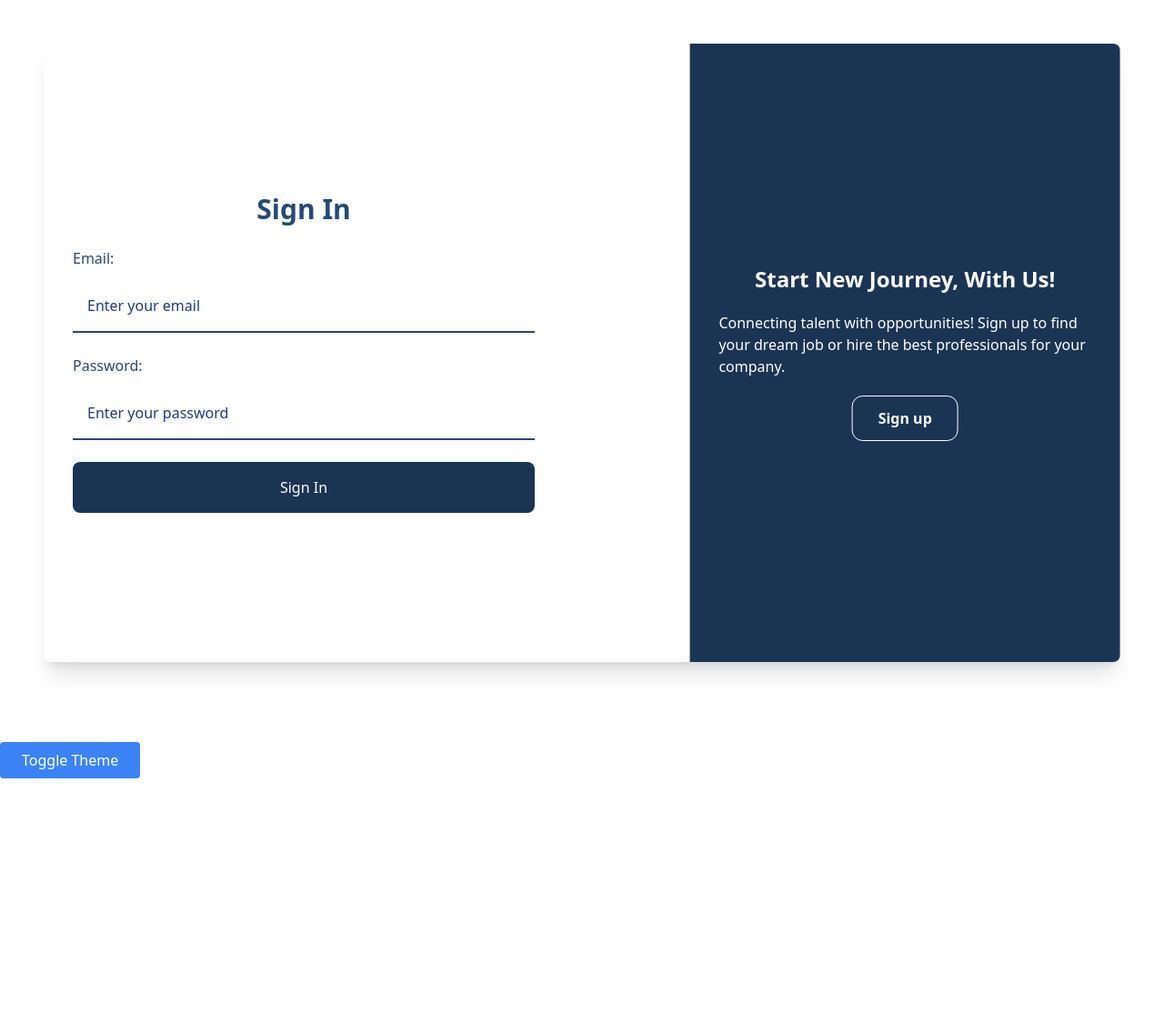
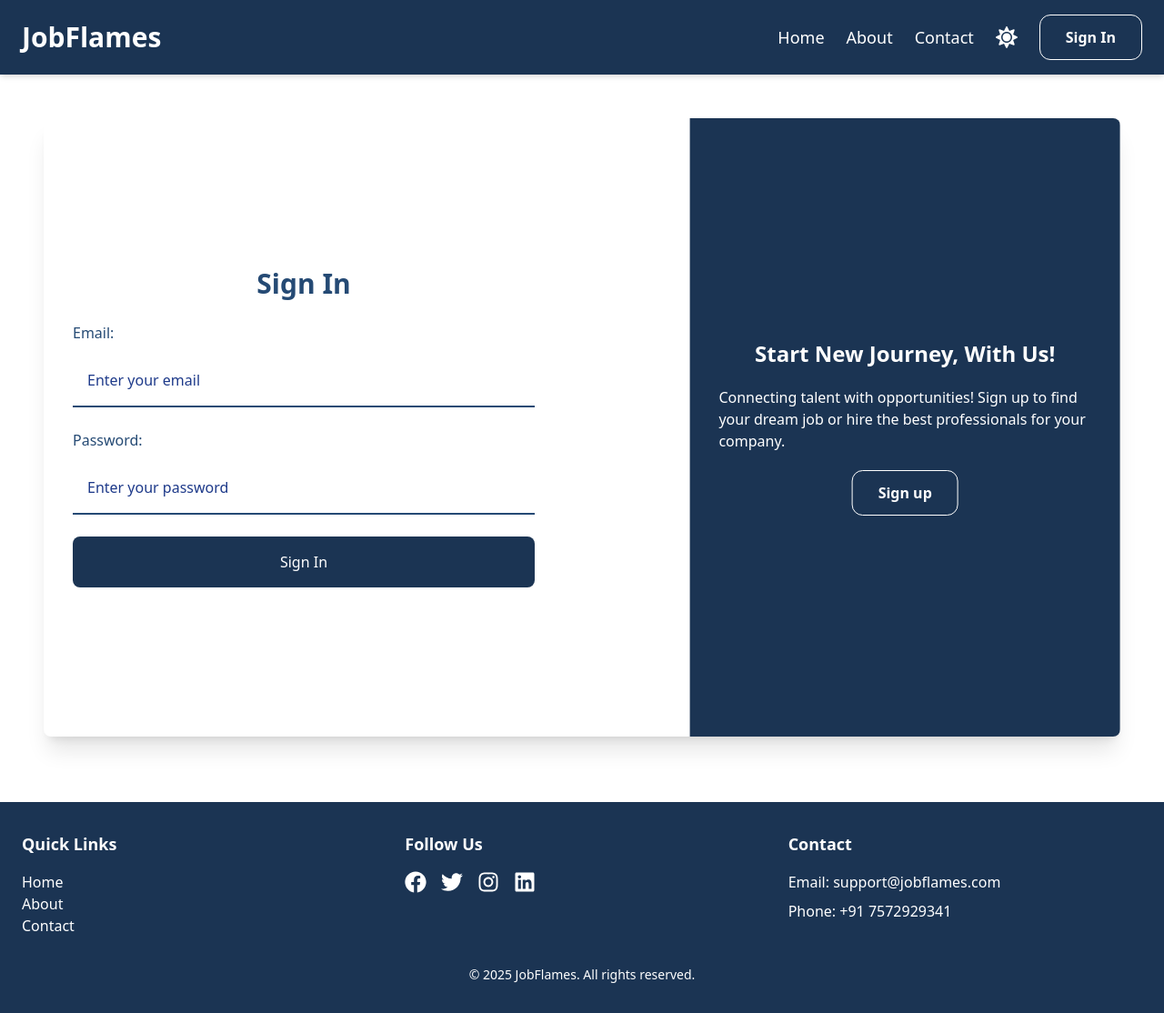
Before and after one commit to Jeet0105/JobFlames, a React (Vite) app in the folder Frontend/: page /auth in a window 1280 px wide. Shown: the whole page at 91% size. Before the commit the page ends 856 px from the top, so only its background shows below. Built offline with nearby package versions, Linux system fonts and the light colour scheme.

Commit message:
Added header and footer

```diff
--- a/Frontend/package.json
+++ b/Frontend/package.json
@@ -14,6 +14,7 @@
     "axios": "^1.7.9",
     "react": "^18.3.1",
     "react-dom": "^18.3.1",
+    "react-icons": "^5.4.0",
     "react-redux": "^9.2.0",
     "react-router": "^7.1.4",
     "react-router-dom": "^7.1.4",
--- a/Frontend/src/App.jsx
+++ b/Frontend/src/App.jsx
@@ -1,26 +1,19 @@
-import AccessAccount from "./Components/AccessAccount/AccessAccount"
-import { useDispatch, useSelector } from 'react-redux';
-import { toggleTheme } from './Redux/Theme/themeSlice';
-import { BrowserRouter, Routes, Route } from "react-router-dom";
+import { BrowserRouter, Routes, Route } from 'react-router-dom';
+import AccessAccount from './Components/AccessAccount/AccessAccount';
+import Header from './Components/header/header';
+import Footer from './Components/footer/footer';
 
 function App() {
-  const theme = useSelector((state) => state.theme.mode);
-  const dispatch = useDispatch();
   return (
-    <>
-      <BrowserRouter>
+    <BrowserRouter>
+      <Header />
       <Routes>
-          <Route path="/auth" element={<AccessAccount />} />
-        </Routes>
-      </BrowserRouter>
-      <button
-          onClick={() => dispatch(toggleTheme())}
-          className="mt-4 px-6 py-2 bg-blue-500 text-white rounded hover:bg-blue-600"
-        >
-          Toggle Theme
-        </button>
-    </>
-  )
+        <Route path="/auth" element={<AccessAccount />} />
+        {/* Add more routes as needed */}
+      </Routes>
+      <Footer />
+    </BrowserRouter>
+  );
 }
 
-export default App
+export default App;
--- /dev/null
+++ b/Frontend/src/Components/footer/footer.jsx
@@ -0,0 +1,48 @@
+import { FaFacebook, FaTwitter, FaInstagram, FaLinkedin } from 'react-icons/fa'; // Example social media icons
+
+function Footer() {
+  return (
+    <footer className="bg-[#1b3453] text-white py-8">
+      <div className="max-w-screen-xl mx-auto px-6">
+        <div className="grid md:grid-cols-3 gap-8">
+          <div>
+            <h3 className="font-semibold text-lg mb-4">Quick Links</h3>
+            <ul>
+              <li><a href="/" className="hover:text-teal-300 transition duration-200">Home</a></li>
+              <li><a href="/about" className="hover:text-teal-300 transition duration-200">About</a></li>
+              <li><a href="/contact" className="hover:text-teal-300 transition duration-200">Contact</a></li>
+            </ul>
+          </div>
+          <div>
+            <h3 className="font-semibold text-lg mb-4">Follow Us</h3>
+            <div className="flex space-x-4">
+              <a href="https://facebook.com" className="text-white hover:text-teal-300">
+                <FaFacebook size={24} />
+              </a>
+              <a href="https://twitter.com" className="text-white hover:text-teal-300">
+                <FaTwitter size={24} />
+              </a>
+              <a href="https://instagram.com" className="text-white hover:text-teal-300">
+                <FaInstagram size={24} />
+              </a>
+              <a href="https://linkedin.com" className="text-white hover:text-teal-300">
+                <FaLinkedin size={24} />
+              </a>
+            </div>
+          </div>
+          <div>
+            <h3 className="font-semibold text-lg mb-4">Contact</h3>
+            <p className="mb-2">Email: support@jobflames.com</p>
+            <p className="mb-2">Phone: +91 7572929341</p>
+          </div>
+        </div>
+
+        <div className="mt-8 text-center text-sm">
+          <p>&copy; 2025 JobFlames. All rights reserved.</p>
+        </div>
+      </div>
+    </footer>
+  );
+}
+
+export default Footer;
--- /dev/null
+++ b/Frontend/src/Components/header/header.jsx
@@ -0,0 +1,58 @@
+import { Link } from 'react-router-dom';
+import { useDispatch, useSelector } from 'react-redux';
+import { FaSun, FaMoon } from 'react-icons/fa';
+import { useState } from 'react';
+import { toggleTheme } from '../../Redux/Theme/themeSlice';
+
+function Header() {
+    const { currentUser } = useSelector(state => state.user);
+    const dispatch = useDispatch();
+    const [isDarkMode, setIsDarkMode] = useState(false);
+
+    const toggle = () => {
+        setIsDarkMode(!isDarkMode);
+        dispatch(toggleTheme());
+    };
+
+    return (
+        <header className="bg-[#1b3453] py-4 shadow-md">
+            <div className="max-w-screen-xl mx-auto flex justify-between items-center px-6">
+                <Link to="/" className="text-white text-2xl sm:text-3xl font-bold">
+                    <span className="text-white">JobFlames</span>
+                </Link>
+
+                <nav className="hidden md:flex space-x-6 items-center">
+                    <Link to="/" className="text-white text-lg hover:text-teal-300 transition duration-200 ease-in-out">Home</Link>
+                    <Link to="/about" className="text-white text-lg hover:text-teal-300 transition duration-200 ease-in-out">About</Link>
+                    <Link to="/contact" className="text-white text-lg hover:text-teal-300 transition duration-200 ease-in-out">Contact</Link>
+
+                    <button
+                        onClick={toggle}
+                        className="text-white text-2xl transition duration-200 ease-in-out"
+                    >
+                        {isDarkMode ? <FaMoon /> : <FaSun />} {/* Toggle icon */}
+                    </button>
+
+                    {/* Profile or Sign In Button */}
+                    {
+                        currentUser ? (
+                            <div className="flex items-center space-x-3">
+                                <img
+                                    src={currentUser?.profilePicture}
+                                    alt={currentUser?.name}
+                                    className="w-8 h-8 rounded-full object-cover"
+                                />
+                            </div>
+                        ) : (
+                            <Link to="/auth">
+                                <button className="font-semibold text-white cursor-pointer px-7 py-3 rounded-xl bg-transparent border border-white hover:font-bold">Sign In</button>
+                            </Link>
+                        )
+                    }
+                </nav>
+            </div>
+        </header>
+    );
+}
+
+export default Header;
```
Also changed, not shown: 1 other file (tests, documents, lock files or other folders).
